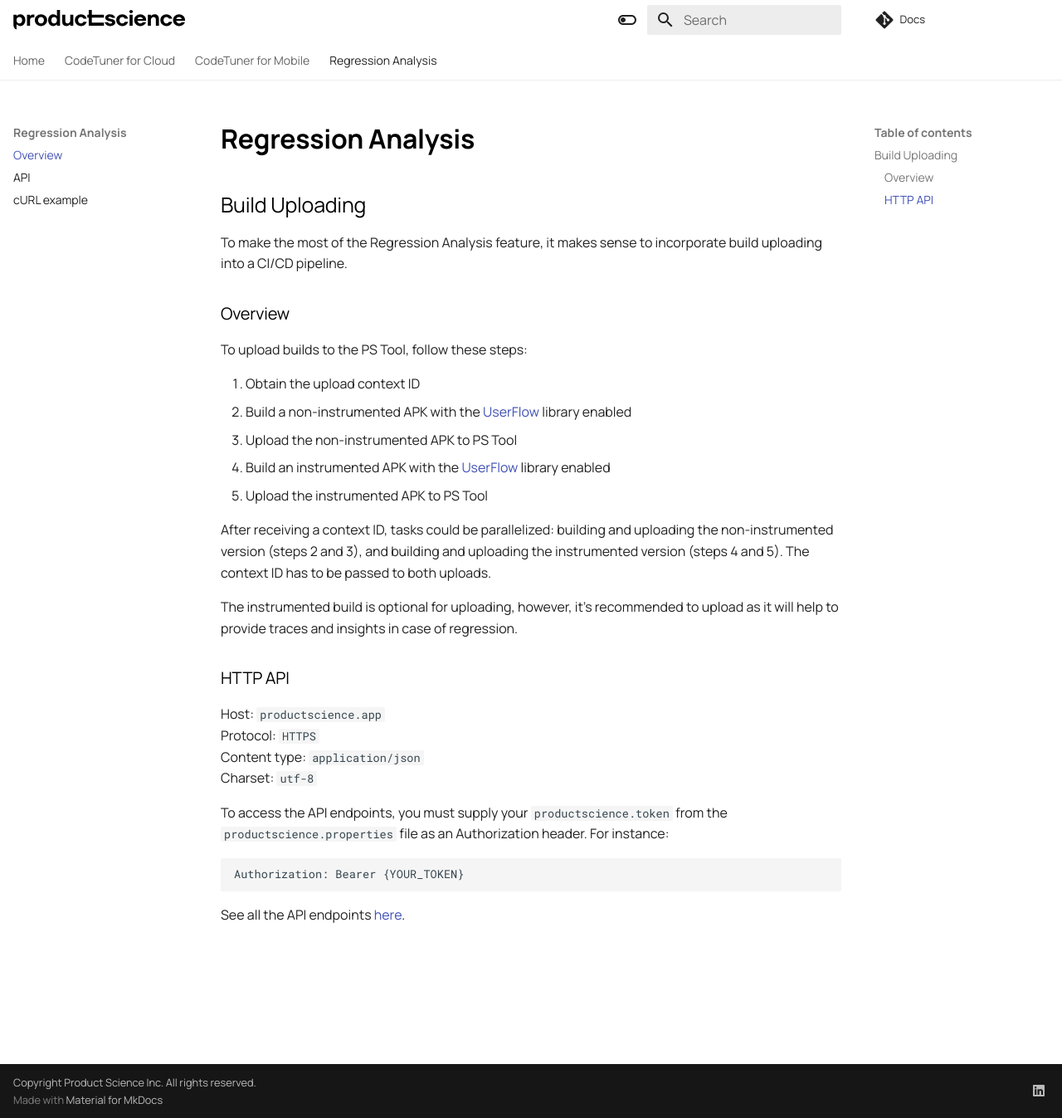
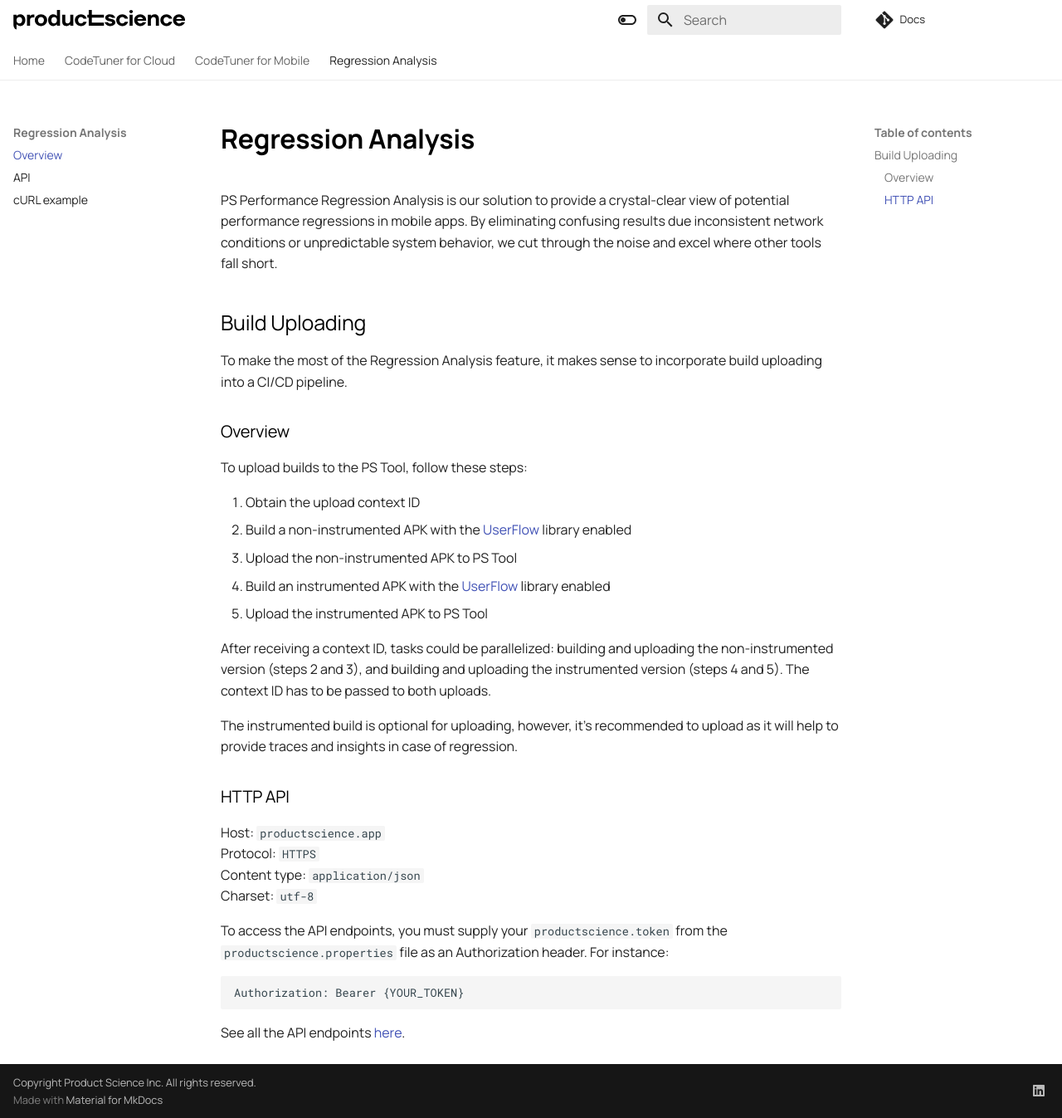
Before and after one commit to product-science/docs, an MkDocs documentation site: the page built from docs/ra/overview.md, in a window 1280 px wide and 1347 px high. Shown: the whole window at 83% size. Built offline with MkDocs 1.6.1 and Material for MkDocs 9.7.7, drawn with Linux system fonts in a browser that asks for light colours.

Commit message:
Update overview.md

```diff
--- a/docs/ra/overview.md
+++ b/docs/ra/overview.md
@@ -1,4 +1,5 @@
 # Regression Analysis
+PS Performance Regression Analysis is our solution to provide a crystal-clear view of potential performance regressions in mobile apps. By eliminating confusing results due inconsistent network conditions or unpredictable system behavior, we cut through the noise and excel where other tools fall short.
 
 ## Build Uploading
 
```
